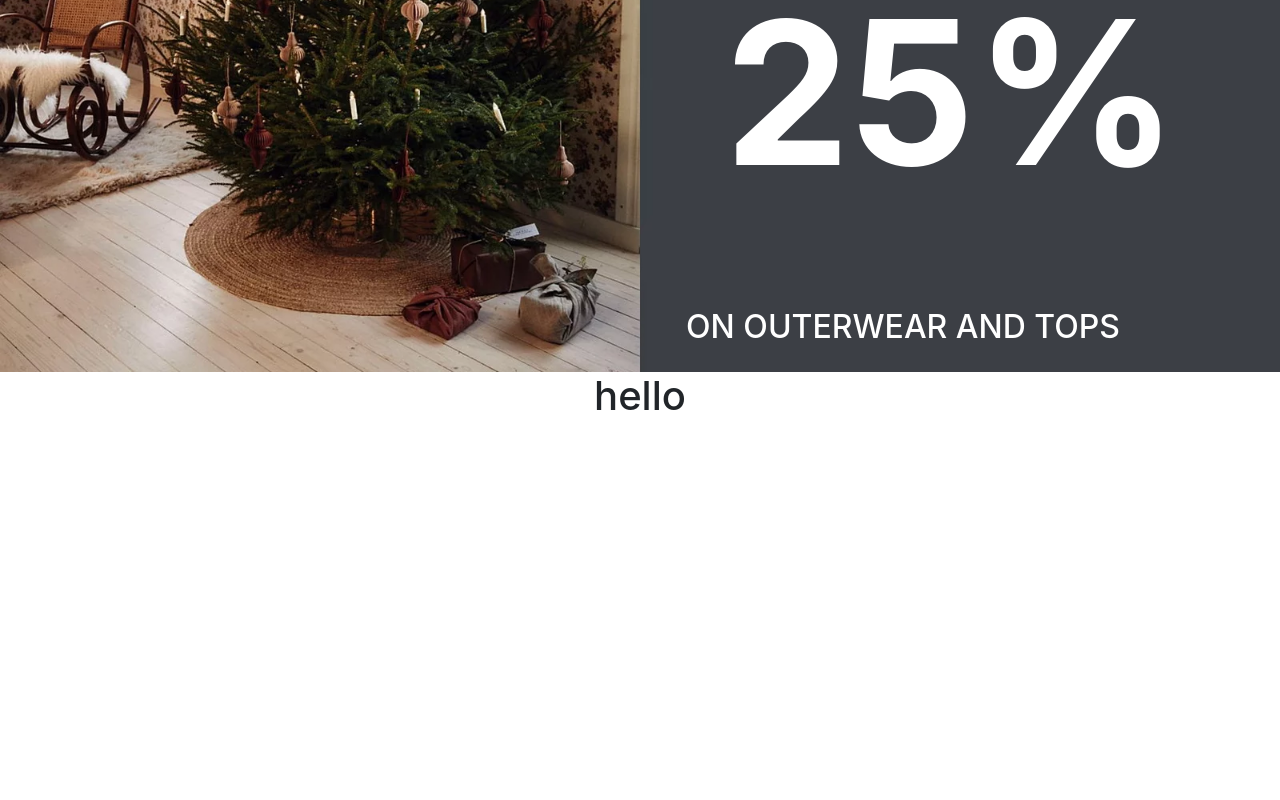
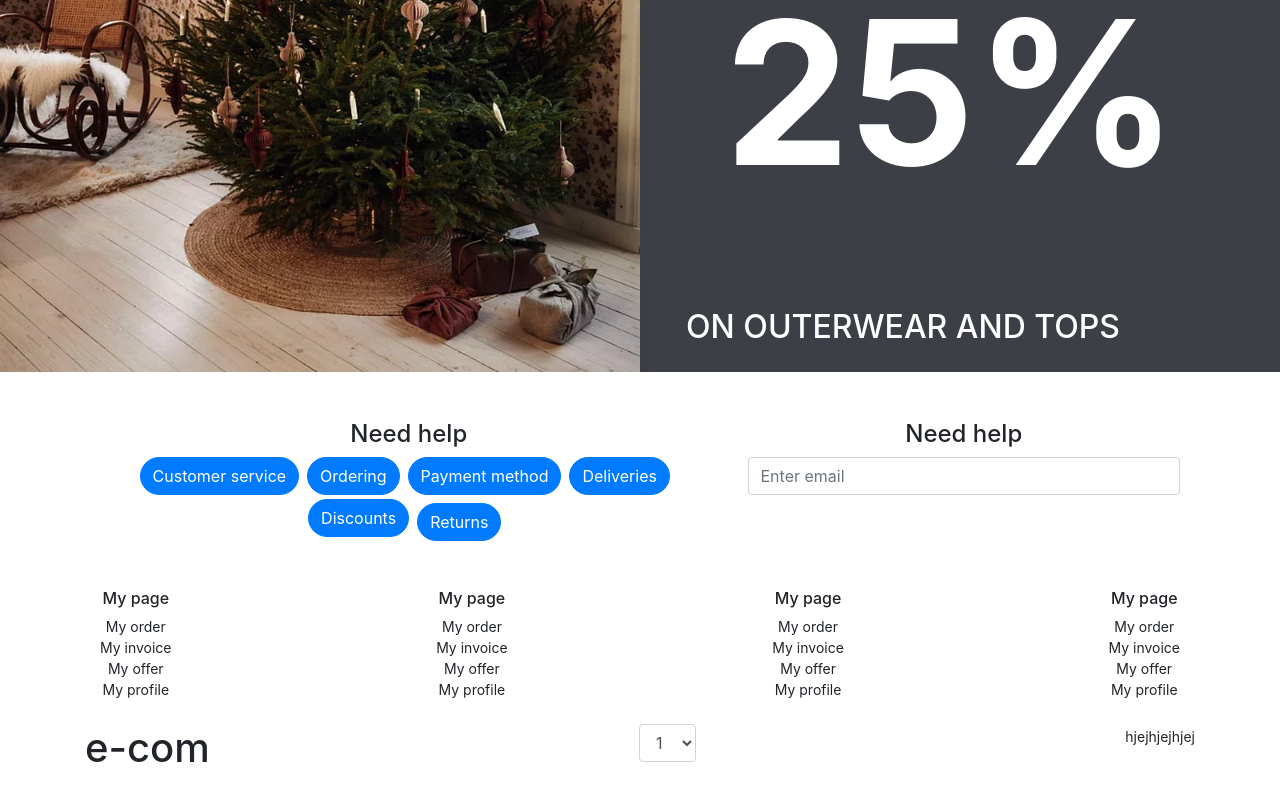
Before and after one commit to JonathanYon/e-com, a React (Create React App) app: page / in a window 1280 px wide. Shown: the part 2000-2800 px from the top of the page. Before the commit the page ends 2428 px from the top, so only its background shows below. Built offline with nearby package versions, Linux system fonts and the light colour scheme; a web font is replaced by a local one.

Commit message:
footer structure done

```diff
--- a/src/component/navfoot/Footer.tsx
+++ b/src/component/navfoot/Footer.tsx
@@ -1,8 +1,170 @@
+import { Col, Container, Row, Button, Form } from "react-bootstrap";
+
 const Footer = () => {
   return (
-    <div>
-      <h1>hello</h1>
-    </div>
+    <Container fluid className="my-5">
+      <Container className="">
+        <Row className="d-flex flex-column">
+          <Col className="d-flex">
+            <div className="col-7">
+              <h4>Need help</h4>
+              <div>
+                <Button className="rounded-pill mr-2">Customer service</Button>
+                <Button className="rounded-pill mr-2">Ordering</Button>
+                <Button className="rounded-pill mr-2">Payment method</Button>
+                <Button className="rounded-pill mr-2">Deliveries</Button>
+                <Button className="rounded-pill mr-2">Discounts</Button>
+                <Button className="rounded-pill mr-2 mt-2">Returns</Button>
+              </div>
+            </div>
+            <div className="col-5">
+              <h4>Need help</h4>
+              <Form>
+                <Form.Control type="email" placeholder="Enter email" />
+              </Form>
+            </div>
+          </Col>
+        </Row>
+        <Row className="d-flex flex-column mt-5">
+          <Col className="d-flex">
+            <div className="col-12 d-flex justify-content-between">
+              <div>
+                <h6>My page</h6>
+                <div className="d-flex flex-column">
+                  <small>My order</small>
+                  <small>My invoice</small>
+                  <small>My offer</small>
+                  <small>My profile</small>
+                </div>
+              </div>
+              <div>
+                <h6>My page</h6>
+                <div className="d-flex flex-column">
+                  <small>My order</small>
+                  <small>My invoice</small>
+                  <small>My offer</small>
+                  <small>My profile</small>
+                </div>
+              </div>
+              <div>
+                <h6>My page</h6>
+                <div className="d-flex flex-column">
+                  <small>My order</small>
+                  <small>My invoice</small>
+                  <small>My offer</small>
+                  <small>My profile</small>
+                </div>
+              </div>
+              <div>
+                <h6>My page</h6>
+                <div className="d-flex flex-column">
+                  <small>My order</small>
+                  <small>My invoice</small>
+                  <small>My offer</small>
+                  <small>My profile</small>
+                </div>
+              </div>
+            </div>
+          </Col>
+        </Row>
+        <Row className="d-flex flex-column mt-4">
+          <Col className="d-flex justify-content-between">
+            <div className="">
+              <h1>e-com</h1>
+            </div>
+            <div className="">
+              <Form.Control as="select">
+                <option>1</option>
+                <option>2</option>
+                <option>3</option>
+                <option>4</option>
+                <option>5</option>
+              </Form.Control>
+            </div>
+            <div className="">
+              <small>hjej</small>
+              <small>hjej</small>
+              <small>hjej</small>
+            </div>
+          </Col>
+        </Row>
+      </Container>
+    </Container>
   );
 };
 export default Footer;
+
+{
+  /* <Col className="d-flex" sm={12}>
+            <div>
+              <h6>My page</h6>
+              <div className="d-flex flex-column">
+                <small>My order</small>
+                <small>My invoice</small>
+                <small>My offer</small>
+                <small>My profile</small>
+              </div>
+            </div>
+            <div>
+              <h6>My page</h6>
+              <div className="d-flex flex-column">
+                <small>My order</small>
+                <small>My invoice</small>
+                <small>My offer</small>
+                <small>My profile</small>
+              </div>
+            </div>
+            <div>
+              <h6>My page</h6>
+              <div className="d-flex flex-column">
+                <small>My order</small>
+                <small>My invoice</small>
+                <small>My offer</small>
+                <small>My profile</small>
+              </div>
+            </div>
+            <div>
+              <h6>My page</h6>
+              <div className="d-flex flex-column">
+                <small>My order</small>
+                <small>My invoice</small>
+                <small>My offer</small>
+                <small>My profile</small>
+              </div>
+            </div>
+            <div>
+              <h6>My page</h6>
+              <div className="d-flex flex-column">
+                <small>My order</small>
+                <small>My invoice</small>
+                <small>My offer</small>
+                <small>My profile</small>
+              </div>
+            </div>
+          </Col>
+          <Col className="d-flex">
+            <div>hell</div>
+            <div>hell0000</div>
+            <div>l0000</div>
+          </Col> */
+}
+
+{
+  /* <div>
+<h4>Need help</h4>
+<div className="d-flex flex-wrap">
+  <Button>Customer service</Button>
+  <Button>Ordering</Button>
+  <Button>Payment method</Button>
+  <Button>Deliveries</Button>
+  <Button>Discounts</Button>
+  <Button>Returns</Button>
+</div>
+</div>
+<div>
+<h4>Need help</h4>
+<Form>
+  <Form.Control type="email" placeholder="Enter email" />
+</Form>
+</div> */
+}
```
